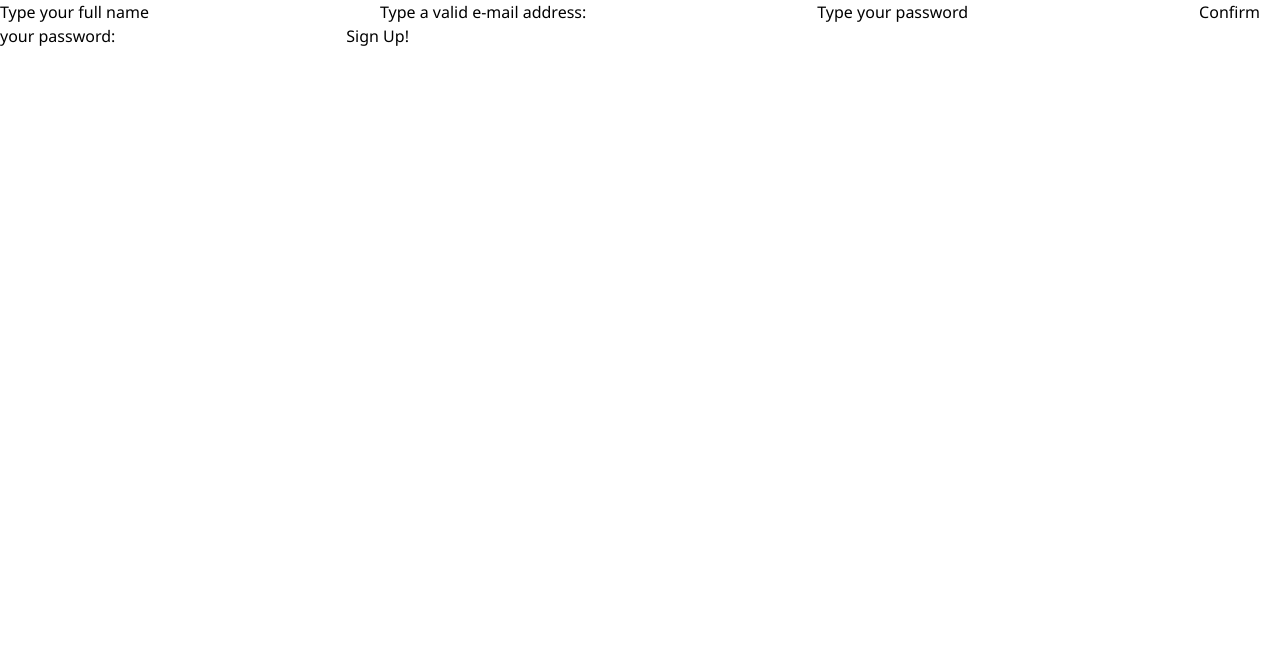
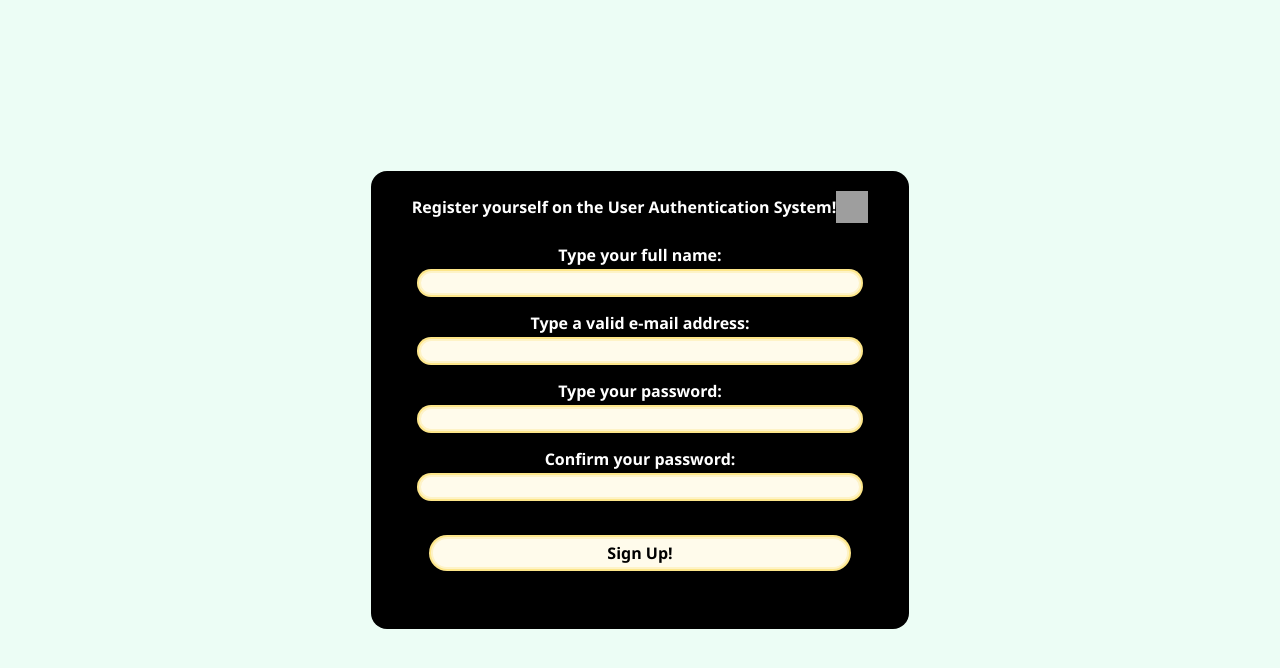
Before and after one commit to Tute24/user-authentication-system, a React (Vite) app: page /register in a window 1280 px wide. Shown: the top 668 px of the page. Built offline with nearby package versions, Linux system fonts and the light colour scheme; grey boxes are pictures that could not be loaded.

Commit message:
feat:completed the Register and Dashboard page styling

```diff
--- a/frontend/interfacePages/Dashboard.jsx
+++ b/frontend/interfacePages/Dashboard.jsx
@@ -139,28 +139,38 @@ function handleDeleteInputChange(e){
 
     return (
         <>
-            <nav >
-                <button type="button" onClick={handleLogout}>Logout</button>
+        <div class='flex flex-col justify-center items-center min-h-screen p-4 bg-emerald-50'>
+
+            <div class='font-sans text-center bg-black text-white font-semibold rounded-2xl sm:w-3/5'>
+                <nav class='flex flex-row-reverse justify-items-end mr-2' >
+                    <button class="  bg-red-600 text-xs rounded-full py-0.5 px-2 text-black font-bold border-red-500 border-solid border-2  mt-1.5  hover:bg-red-900 focus:outline-none ring-2 ring-red-500" type="button" onClick={handleLogout}>Logout</button>
                 </nav>
-            <h2>Welcome to your dashboard page, <span>{display}!</span>  </h2>
+                <div class='p-6'>
+                <h2 class='-mt-2'>Welcome to your dashboard page, <span class='text-green-400'>{display}!</span>  </h2>
 
-            <div>
-                <button type="button" onClick = {handleUpdateButton} >Update User Info</button>
-                <button type="button" onClick={handleDeleteButton}>Delete Account</button>
+                <div class= 'w-full flex justify-center gap-6 mt-5 mb-5'>
+                    <button class="text-sm bg-amber-50 rounded-full py-0.5 px-4 text-black font-bold border-amber-100 border-solid border-2  mt-2.5 hover:bg-amber-200 focus:outline-none ring-2 ring-amber-200" type="button" onClick = {handleUpdateButton} >Update User Info</button>
+                    <button class="text-sm bg-amber-50 rounded-full py-0.5 px-4 text-black font-bold border-amber-100 border-solid border-2  mt-2.5 hover:bg-amber-200 focus:outline-none ring-2 ring-amber-200" type="button" onClick={handleDeleteButton}>Delete Account</button>
                 </div>
 
                 {displayUpdateForm &&(
                     <>
                     <div>
-                <p>Note: If you submit a different email/password than the one you're using before, they will be updated in the database. If you want to change only your email, for example, submit your new email address and your current password. The same goes for a password-only change.
+                    <p class='break-normal text-xs text-amber-300 p-3'>Note: If you submit a different email/password than the one you're using before, they will be updated in the database. If you want to change only your email, for example, submit your new email address and your current password. The same goes for a password-only change.
                     </p>
                     </div>
-                <form onSubmit={handleUpdateSubmit}>
-                    <label htmlFor="email">Type your current email/new email</label>
-                    <input type="email" id="email" name="submittedEmail" value={updateUserData.submittedEmail} required onChange={handleUpdateInputChange}/>
-                    <label htmlFor="password">Type your current password/new password</label>
-                    <input type="password" id="password" name="submittedPassword" value={updateUserData.submittedPassword} required onChange={handleUpdateInputChange}/>
-                    <button type="submit">Submit Change</button>
+                    <form class='flex flex-col ' onSubmit={handleUpdateSubmit}>
+                    <div class='p-2'>
+                        <label class='text-sm' htmlFor="email">Type your current email/new email:</label>
+                        <input class='mt-1 border-solid border-2 border-amber-100 bg-amber-50 rounded-2xl text-center text-black text-sm w-4/5 focus:outline-none ring-2 ring-amber-200 ' type="email" id="email" name="submittedEmail" value={updateUserData.submittedEmail} required onChange={handleUpdateInputChange}/>
+                    </div>
+                    <div class='p-2'>
+                        <label class='text-sm' htmlFor="password">Type your current password/new password:</label>
+                        <input class='mt-1 border-solid border-2 border-amber-100 bg-amber-50 rounded-2xl text-center text-black text-sm w-4/5 focus:outline-none ring-2 ring-amber-200 ' type="password" id="password" name="submittedPassword" value={updateUserData.submittedPassword} required onChange={handleUpdateInputChange}/>
+                    </div>
+                    <div class='p-5'>
+                        <button class="bg-amber-50 rounded-full py-0.5 px-4 text-black font-bold border-amber-100 border-solid border-2 w-4/5 mt-2.5 hover:bg-amber-200 focus:outline-none ring-2 ring-amber-200" type="submit">Submit Change</button>
+                    </div>
                     </form>
                     </>
                 )}
@@ -168,20 +178,29 @@ function handleDeleteInputChange(e){
                 {displayDeleteForm &&(
                     <>
                     <div>
-                    <p>
+                        <p class='break-normal text-xs text-amber-300 p-3'>
                             Note: If you delete your account, you won't be able to recover it.
                             Type your current email and password to confirm the action.
                         </p>
-                    <form onSubmit={handleDeleteSubmit}>
-                        <label htmlFor="deleteEmail">Type your account's email</label>
-                        <input type="email" required id="deleteEmail" name="deletedEmail" value={deleteUserData.deletedEmail} onChange={handleDeleteInputChange} />
-                        <label htmlFor="deletePassword">Type your password</label>
-                        <input type="password" required id="deletePassword" name="deletedPassword" value={deleteUserData.deletedPassword} onChange={handleDeleteInputChange} />
-                        <button type="submit">Delete Account</button>
+                        <form class='flex flex-col' onSubmit={handleDeleteSubmit}>
+                        <div class='p-2 flex flex-col place-items-center'>
+                            <label class='text-sm' htmlFor="deleteEmail">Type your account's email:</label>
+                            <input class='mt-1 border-solid border-2 border-amber-100 bg-amber-50 rounded-2xl text-center text-black text-sm w-4/5 focus:outline-none ring-2 ring-amber-200 '  type="email" required id="deleteEmail" name="deletedEmail" value={deleteUserData.deletedEmail} onChange={handleDeleteInputChange} />
+                        </div>
+                        <div class='p-2 flex flex-col place-items-center'>
+                            <label class='text-sm' htmlFor="deletePassword">Type your password:</label>
+                            <input class='mt-1 border-solid border-2 border-amber-100 bg-amber-50 rounded-2xl text-center text-black text-sm w-4/5 focus:outline-none ring-2 ring-amber-200 '  type="password" required id="deletePassword" name="deletedPassword" value={deleteUserData.deletedPassword} onChange={handleDeleteInputChange} />
+                        </div>
+                        <div class='p-5 '>
+                            <button class="bg-amber-50 rounded-full py-0.5 px-4 text-black font-bold border-amber-100 border-solid border-2 w-4/5 mt-2.5 hover:bg-amber-200 focus:outline-none ring-2 ring-amber-200" type="submit">Delete Account</button>
+                        </div>
                         </form>
                     </div>
                     </>
                 )}
+                </div>
+            </div>
+        </div>
         </>
     )
 }
--- a/frontend/interfacePages/Login.jsx
+++ b/frontend/interfacePages/Login.jsx
@@ -41,7 +41,7 @@ async function handleLoginSubmit(e){
 
     return(
         <>
-        <div class='flex flex-col justify-center items-center min-h-screen bg-emerald-100'>
+        <div class='flex flex-col justify-center items-center min-h-screen bg-emerald-50'>
         <div class='font-sans p-10 text-center bg-black text-white font-semibold rounded-2xl' >
             <div class="flex justify-between items-center -mt-5 mb-3">
                 <h2>Welcome to the User Authentication System!</h2>
--- a/frontend/interfacePages/Register.jsx
+++ b/frontend/interfacePages/Register.jsx
@@ -55,20 +55,38 @@ async function handleFormSubmit(e){
 
     return(
         <>
-            <form onSubmit={handleFormSubmit} >
-                <label htmlFor="newUser">Type your full name</label>
-                <input type="text" id="newUser" name="username" value={registeredUserData.username} onChange={handleInputChange} required/>
-                <label htmlFor="newEmail">Type a valid e-mail address:</label>
-                <input type="email" id="newEmail" name="email" value={registeredUserData.email} onChange={handleInputChange} required/>
-                <label htmlFor="newPassword">Type your password</label>
-                <input id="newPassword" name="password" type="password" value={registeredUserData.password} onChange={handleInputChange} required />
-                <label htmlFor="newPasswordauth">Confirm your password:</label>
-                <input type="password" name="newPasswordauth" value={confirmPassword} onChange={handleConfirmPassword} required />
-                <button type="submit" id="registerButton">Sign Up!</button>
-            </form>
-            <div>
-                <span>{statusMessage}</span>
+        <div class='flex flex-col justify-center items-center min-h-screen bg-emerald-50'>
+            <div class='font-sans p-10 text-center bg-black text-white font-semibold rounded-2xl'>
+                <div class="flex justify-center items-center -mt-5 mb-3">
+                    <h2>Register yourself on the User Authentication System!</h2>
+                    <img class='w-8 h-8' src=".././assets/lock-img.png" alt="" />
+                </div>
+                <form class='flex flex-col '  onSubmit={handleFormSubmit} >
+                    <div class='p-2'>
+                    <label  htmlFor="newUser">Type your full name:</label>
+                    <input class='mt-1 border-solid border-2 border-amber-100 bg-amber-50 rounded-2xl text-center text-black text-sm w-full focus:outline-none ring-2 ring-amber-200 ' type="text" id="newUser" name="username" value={registeredUserData.username} onChange={handleInputChange} required/>
+                    </div>
+                    <div class='p-2'>
+                    <label htmlFor="newEmail">Type a valid e-mail address:</label>
+                    <input class='mt-1 border-solid border-2 border-amber-100 bg-amber-50 rounded-2xl text-center text-black text-sm w-full focus:outline-none ring-2 ring-amber-200 ' type="email" id="newEmail" name="email" value={registeredUserData.email} onChange={handleInputChange} required/>
+                    </div>
+                    <div class='p-2'>
+                    <label htmlFor="newPassword">Type your password:</label>
+                    <input class='mt-1 border-solid border-2 border-amber-100 bg-amber-50 rounded-2xl text-center text-black text-sm w-full focus:outline-none ring-2 ring-amber-200 ' id="newPassword" name="password" type="password" value={registeredUserData.password} onChange={handleInputChange} required />
+                    </div>
+                    <div class='p-2'>
+                    <label htmlFor="newPasswordauth">Confirm your password:</label>
+                    <input class='mt-1 border-solid border-2 border-amber-100 bg-amber-50 rounded-2xl text-center text-black text-sm w-full focus:outline-none ring-2 ring-amber-200 ' type="password" name="newPasswordauth" value={confirmPassword} onChange={handleConfirmPassword} required />
+                    </div>
+                    <div class='p-5'>
+                    <button class="bg-amber-50 rounded-full py-0.5 px-4 text-black font-bold border-amber-100 border-solid border-2 w-full mt-2.5 hover:bg-amber-200 focus:outline-none ring-2 ring-amber-200" type="submit" id="registerButton">Sign Up!</button>
+                    </div>
+                </form>
+                <div>
+                    <span class="text-red-500 text-sm">{statusMessage}</span>
+                </div>
             </div>
+        </div>
         </>
     )
 }
```
Lines whose indentation alone changed are shown as unchanged.
